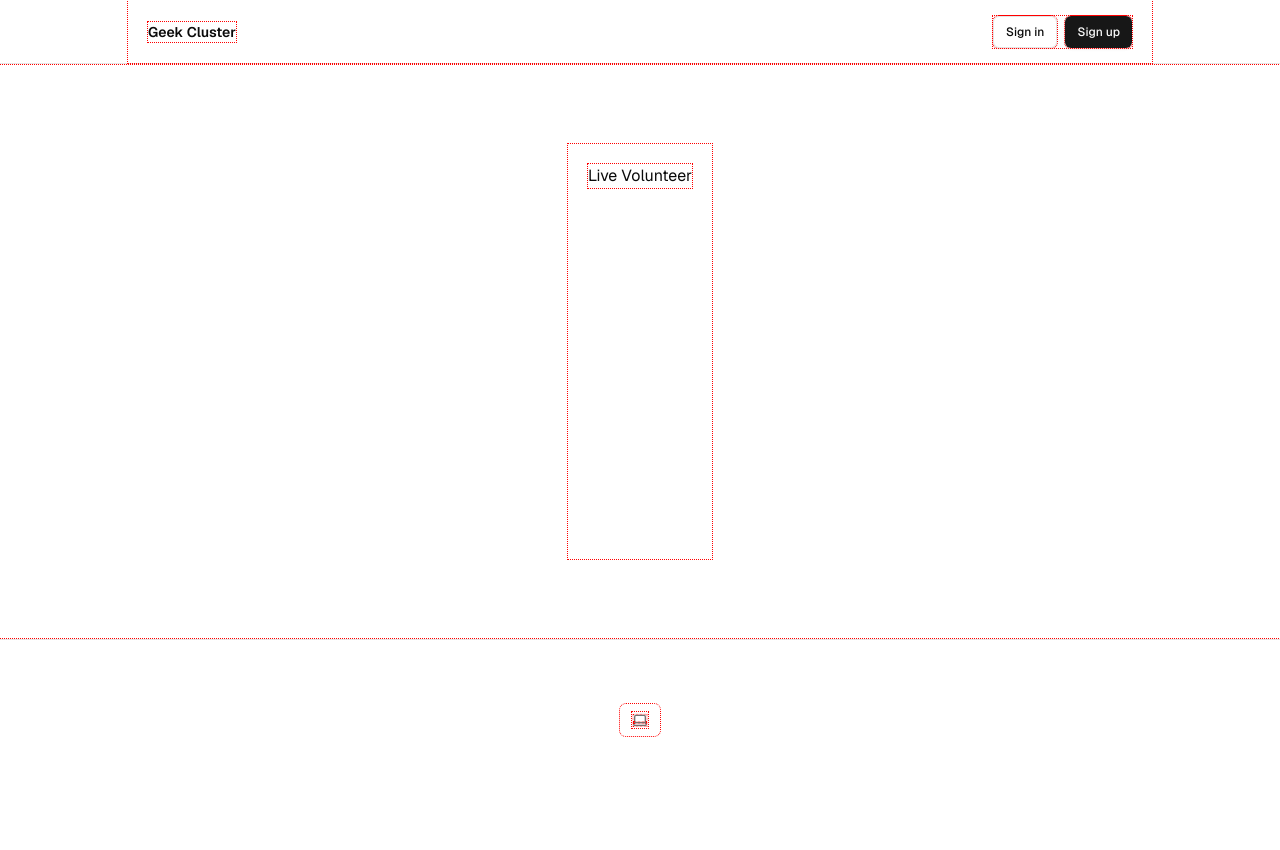
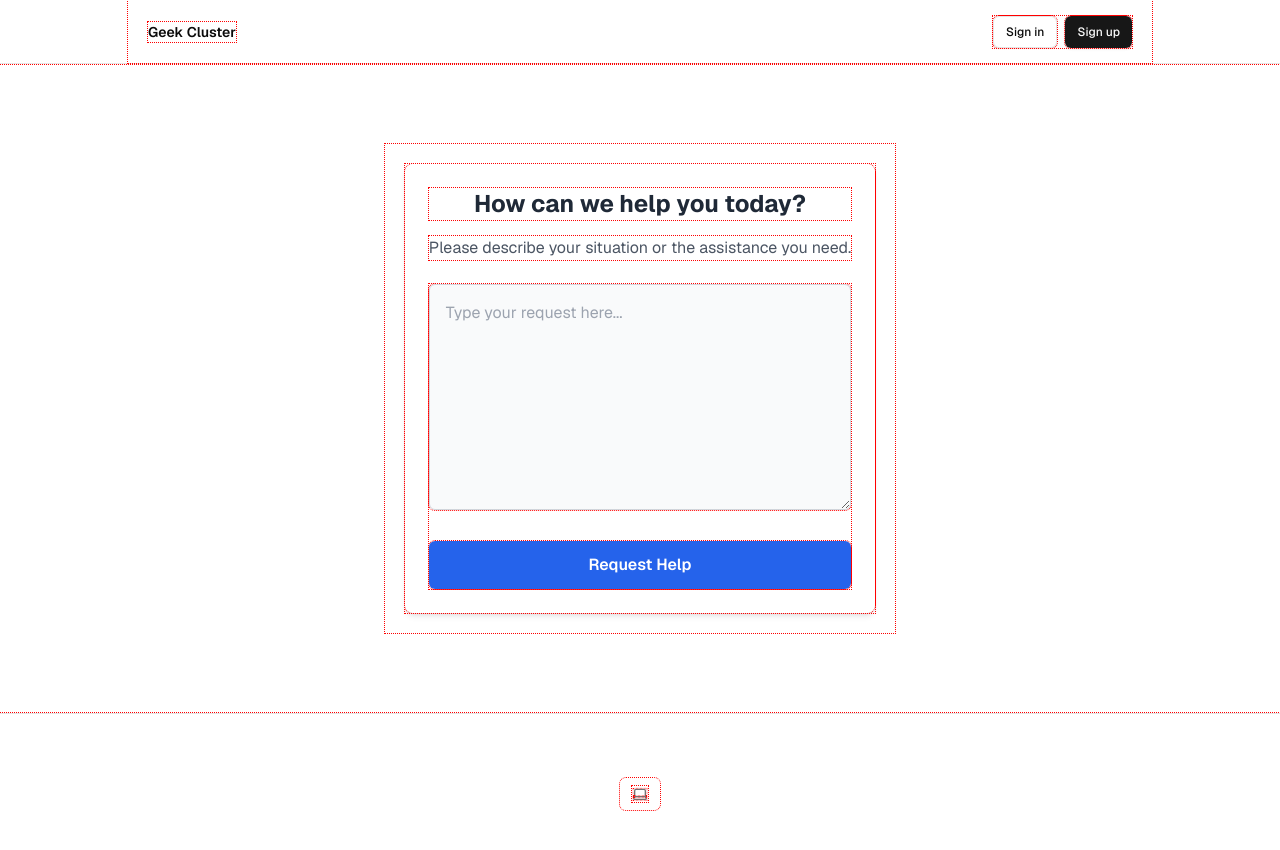
Before and after one commit to 1ejun6/hello-ellipsis-hack-2025, a Next.js app: page /protected/live-volunteer in a window 1280 px wide. Shown: the top 850 px of the page. Before the commit the page ends 800 px from the top, so only its background shows below. Built offline with nearby package versions, Linux system fonts and the light colour scheme; no server answers.

Commit message:
c: next.js with telegram bot

```diff
--- /dev/null
+++ b/app/api/create-session/route.ts
@@ -0,0 +1,67 @@
+import { NextResponse } from 'next/server';
+import { createClient } from '@/lib/supabase/server';
+
+export async function POST(req: Request) {
+  // IMPORTANT: pass cookies to supabase client for auth session
+  const supabase = await createClient({
+    headers: {
+      cookie: req.headers.get('cookie') ?? '',
+    },
+  });
+
+  const { data: { user }, error: userError } = await supabase.auth.getUser();
+
+  console.log('User fetch result:', { user, userError });
+
+  if (userError || !user) {
+    console.error('Unauthorized access attempt');
+    return NextResponse.json({ error: 'Unauthorized' }, { status: 401 });
+  }
+
+  const body = await req.json();
+  const { description } = body;
+
+  if (!description) {
+    console.error('Missing description in request body');
+    return NextResponse.json({ error: 'Missing description' }, { status: 400 });
+  }
+
+  const { data: profile, error: profileError } = await supabase
+    .from('profiles')
+    .select('language, role')
+    .eq('auth_id', user.id)
+    .single();
+
+  console.log('Profile fetch result:', { profile, profileError, userId: user.id });
+
+  if (profileError || !profile) {
+    console.error(`Profile not found for user id: ${user.id}`, profileError);
+    return NextResponse.json({ error: 'Profile not found' }, { status: 404 });
+  }
+
+  if (profile.role !== 'migrant') {
+    console.error(`User role is '${profile.role}', only 'migrant' can create sessions.`);
+    return NextResponse.json({ error: 'Only migrant role can create sessions' }, { status: 403 });
+  }
+
+  const { data, error } = await supabase
+    .from('live_volunteer_sessions')
+    .insert({
+      worker_id: user.id,
+      language: profile.language,
+      description,
+      status: 'waiting',
+      created_at: new Date().toISOString(),
+    })
+    .select()
+    .single();
+
+  if (error) {
+    console.error('Error inserting session:', error);
+    return NextResponse.json({ error: error.message }, { status: 500 });
+  }
+
+  console.log('Session created with UID:', data.uid);
+
+  return NextResponse.json({ session_uid: data.uid });
+}
--- a/app/protected/live-volunteer/page.tsx
+++ b/app/protected/live-volunteer/page.tsx
@@ -1,5 +1,60 @@
+'use client';
+
+import React, { useState } from 'react';
+import { useRouter } from 'next/navigation';
+
 export default function LiveVolunteerPage() {
+  const [description, setDescription] = useState('');
+  const router = useRouter();
+
+  async function handleSubmit(e: React.FormEvent<HTMLFormElement>) {
+    e.preventDefault();
+
+    const res = await fetch('/api/create-session', {
+      method: 'POST',
+      headers: { 'Content-Type': 'application/json' },
+      body: JSON.stringify({ description }),
+    });
+
+    const data = await res.json();
+
+    if (res.ok) {
+      const tgBotUsername = process.env.NEXT_PUBLIC_WORKER_BOT || 'MigrantHelperBot';
+      const startUrl = `https://t.me/${tgBotUsername}?start=${data.session_uid}`;
+      router.push(startUrl);
+    } else {
+      alert(data.error || 'Failed to create session');
+    }
+  }
+
   return (
-        <a>Live Volunteer</a>
+    <div className="transition-colors">
+      <div className="max-w-xl w-full p-6 bg-white dark:bg-gray-800 rounded-lg shadow-md">
+        <h1 className="text-center text-2xl font-bold mb-4 text-gray-800 dark:text-gray-100">
+          How can we help you today?
+        </h1>
+        <p className="text-center mb-6 text-gray-600 dark:text-gray-300">
+          Please describe your situation or the assistance you need.
+        </p>
+
+        <form onSubmit={handleSubmit}>
+          <textarea
+            aria-label="Describe your help request"
+            placeholder="Type your request here..."
+            value={description}
+            onChange={(e) => setDescription(e.target.value)}
+            required
+            rows={8}
+            className="w-full p-4 mb-6 text-gray-900 dark:text-gray-100 bg-gray-50 dark:bg-gray-700 border border-gray-300 dark:border-gray-600 rounded-md resize-y focus:outline-none focus:ring-2 focus:ring-blue-500 transition-colors"
+          />
+          <button
+            type="submit"
+            className="w-full bg-blue-600 hover:bg-blue-700 text-white font-semibold py-3 rounded-md transition-colors"
+          >
+            Request Help
+          </button>
+        </form>
+      </div>
+    </div>
   );
 }
--- /dev/null
+++ b/components/live-volunteer-session.tsx
@@ -0,0 +1,48 @@
+'use client';
+
+import React, { useState } from 'react';
+import { useRouter } from 'next/navigation';
+
+export default function LiveVolunteerPage() {
+  const [description, setDescription] = useState('');
+  const router = useRouter();
+
+  async function handleSubmit(e: React.FormEvent<HTMLFormElement>) {
+    e.preventDefault();
+
+    const res = await fetch('/api/create-session', {
+      method: 'POST',
+      headers: {
+        'Content-Type': 'application/json',
+      },
+      credentials: 'include',
+      body: JSON.stringify({ description }),
+    });
+
+    const data = await res.json();
+
+    if (res.ok) {
+      const tgBotUsername = process.env.NEXT_PUBLIC_WORKER_BOT || 'MigrantHelperBot';
+      const startUrl = `https://t.me/${tgBotUsername}?start=${data.session_uid}`;
+      router.push(startUrl);
+    } else {
+      alert(data.error || 'Failed to create session');
+    }
+  }
+
+  return (
+    <form onSubmit={handleSubmit}>
+      <textarea
+        value={description}
+        onChange={(e) => setDescription(e.target.value)}
+        required
+        rows={6}
+        placeholder="Describe your help request"
+        className="w-full p-4 border rounded"
+      />
+      <button type="submit" className="mt-4 px-4 py-2 bg-blue-600 text-white rounded">
+        Request Help
+      </button>
+    </form>
+  );
+}
--- a/lib/supabase/server.ts
+++ b/lib/supabase/server.ts
@@ -6,7 +6,7 @@ import { cookies } from "next/headers";
  * global variable. Always create a new client within each function when using
  * it.
  */
-export async function createClient() {
+export async function createClient(p0: { headers: { cookie: string; }; }) {
   const cookieStore = await cookies();
 
   return createServerClient(
```
